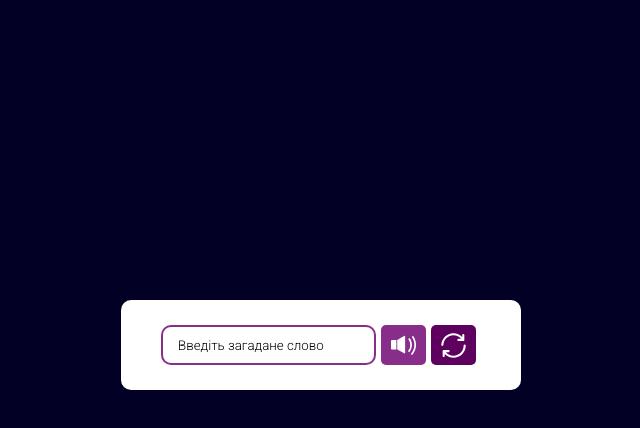
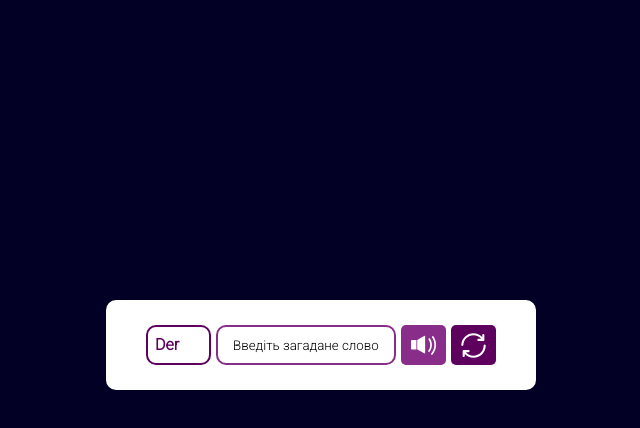
Before and after one commit to ilhmpy/Voicespell, a React (Create React App) app: page / in a window 1280 px wide. Both pictures are taken after a click on the button "ГРАТИ". Shown: the top 428 px of the page, without its empty margins (319-959 px from the left). Built offline with nearby package versions, Linux system fonts and the light colour scheme.

Commit message:
List component

```diff
--- a/src/UI/Button.tsx
+++ b/src/UI/Button.tsx
@@ -26,6 +26,10 @@ export const Button = styled.button<ButtonInterface>`
         fill: #fff;
      }
 
+     &:last-child {
+         margin-right: 0px;
+     }
+
      ${({ small }) => small && `width: 45px; height: 40px;`}
-     ${({ isWork }) => isWork != null && isWork == false && `background: rgb(94, 1, 94);`}
+     ${({ isWork }) => isWork != null && isWork == false && `background: rgb(94, 1, 94); cursor: not-allowed;`}
 `;
--- /dev/null
+++ b/src/UI/List.tsx
@@ -0,0 +1,85 @@
+import styled from "styled-components"
+import { FC, useState } from "react"
+
+interface ListInterface {
+    data: string[];
+    setArtikel: (artikel: string) => void;
+    artikel: string;
+}
+
+interface ListItemContainerInterface {
+    isVision: boolean;
+    length: number;
+}
+
+export const List: FC<ListInterface> = ({
+    data,
+    setArtikel,
+    artikel
+}) => {
+    const [isVision, setIsVision] = useState<boolean>(false);
+
+    const switchListItem = (e: any, idx: number) => {
+        setArtikel(data[idx]);
+    }
+
+    return (
+        <ListContainer onClick={() => setIsVision(!isVision)}>
+            <ListText>{artikel}</ListText>
+            <ListItemContainer
+                isVision={isVision}
+                length={data.length}
+            >
+                {data.map((item, idx) => (
+                    <ListItem key={idx} onClick={(e) => switchListItem(e, idx)}>{item}</ListItem>
+                ))}
+            </ListItemContainer>
+        </ListContainer>
+    )
+}
+
+const ListContainer = styled.div`
+    width: 65px;
+    height: 40px;
+    border: 2px solid rgb(94, 1, 94);
+    border-radius: 10px;
+    margin-right: 5px;
+    padding: 8.4px 7px;
+    color: rgb(94, 1, 94);
+    cursor: pointer;
+    position: relative;
+    transition: 1s;
+    user-select: none;
+`;
+
+const ListItem = styled.div`
+    width: 100%;
+    height: 40px;
+    display: flex;
+    border-bottom: 2px solid rgb(94, 1, 94);
+    display: block;
+    padding: 1px;
+    padding-left: 7px;
+    padding-top: 9px;
+
+    &:hover {
+        background: rgb(94, 1, 94);
+        color: #fff;
+    }
+`;
+
+const ListItemContainer = styled.div<ListItemContainerInterface>`
+    width: 65px;
+    height: ${({ length }) => length && length * 40}px;
+    background: #fff;
+    border-radius: 10px;
+    border: 2px solid rgb(94, 1, 94);
+    position: absolute;
+    left: -1.10px;
+    bottom: -121px;
+    display: ${({ isVision }) => isVision ? "flex" : "none"};
+    flex-wrap: wrap;
+    overflow: hidden;
+`;
+
+const ListText = styled.span``;
--- a/src/UI/index.ts
+++ b/src/UI/index.ts
@@ -1,3 +1,4 @@
 export { Block } from "./Block";
 export { Button } from "./Button";
 export { FlexBlock } from "./FlexBlock";
+export { List } from "./List";
--- a/src/app.styles.tsx
+++ b/src/app.styles.tsx
@@ -11,5 +11,5 @@ export const Modal = styled.div<ModalType>`
    font-family: 'Roboto', sans-serif;
    font-weight: 600;
 
-   ${({ play }) => play ? `width: 400px; height: auto;` : `width: 400px; height: auto;`}
+   ${({ play }) => play ? `width: 430px; height: auto;` : `width: 400px; height: auto;`}
 `;
--- a/src/components/Playing/Playing.tsx
+++ b/src/components/Playing/Playing.tsx
@@ -1,5 +1,5 @@
 import { FlexBlock } from "../../UI/FlexBlock";
-import { Button, Block } from "../../UI";
+import { Button, List } from "../../UI";
 import { ReactComponent as SoundSVG } from "../../static/sound.svg";
 import { ReactComponent as ReplaceSVG } from "../../static/replace.svg";
 import { useEffect, useState } from "react";
@@ -9,29 +9,31 @@ import { WordsInterface } from "../../types";
 export const Playing = () => {
     const [hiddenWord, setHiddenWord] = useState<number>(0);
     const [defaultWords, setDefaultWords] = useState<WordsInterface[]>([
-        { word: 'Tätigkeit', articel: 'die', isVerb: false },
-        { word: 'Fahrkarte', articel: 'die', isVerb: false },
-        { word: 'Verkehr', articel: 'der', isVerb: false },
+        { word: 'Tätigkeit', artikel: 'die', isVerb: false },
+        { word: 'Fahrkarte', artikel: 'die', isVerb: false },
+        { word: 'Verkehr', artikel: 'der', isVerb: false },
         { word: 'ausschreiben', isVerb: true },
         { word: 'abschreiben', isVerb: true },
         { word: 'einfühlen', isVerb: true },
-        { word: 'Entwicklung', articel: 'die', isVerb: false },
-        { word: 'Ergebniss', articel: 'das', isVerb: false },
-        { word: 'Hund', articel: 'der', isVerb: false },
-        { word: 'Hausaufgabe', articel: 'die', isVerb: false },
-        { word: 'Lehrer', articel: 'der', isVerb: false },
-        { word: 'Heft', articel: 'das', isVerb: false },
-        { word: 'Telefon', articel: 'das', isVerb: false },
-        { word: 'Katze', articel: 'die', isVerb: false },
-        { word: 'Oberschenkelknochen', articel: 'der', isVerb: false },
+        { word: 'Entwicklung', artikel: 'die', isVerb: false },
+        { word: 'Ergebniss', artikel: 'das', isVerb: false },
+        { word: 'Hund', artikel: 'der', isVerb: false },
+        { word: 'Hausaufgabe', artikel: 'die', isVerb: false },
+        { word: 'Lehrer', artikel: 'der', isVerb: false },
+        { word: 'Heft', artikel: 'das', isVerb: false },
+        { word: 'Telefon', artikel: 'das', isVerb: false },
+        { word: 'Katze', artikel: 'die', isVerb: false },
+        { word: 'Oberschenkelknochen', artikel: 'der', isVerb: false },
         { word: 'ausmessen', isVerb: true },
-        { word: 'Bewerbung', articel: 'die', isVerb: false },
-        { word: 'Verantwortung', articel: 'die', isVerb: false },
-        { word: 'Satz', articel: 'der', isVerb: false },
-        { word: 'Wort', articel: 'das', isVerb: false }
+        { word: 'Bewerbung', artikel: 'die', isVerb: false },
+        { word: 'Verantwortung', artikel: 'die', isVerb: false },
+        { word: 'Satz', artikel: 'der', isVerb: false },
+        { word: 'Wort', artikel: 'das', isVerb: false }
     ])
     const [words, setWords] = useState<WordsInterface[] | null>(null);
     const [hiddenWordValue, setHiddenWordValue] = useState<string>('');
+    const [artikels, setArtikels] = useState<string[]>(['Der', 'Die', 'Das']);
+    const [artikel, setArtikel] = useState<string>(artikels[0]);
 
     const randomWord = (list: WordsInterface[]) => {
         return Math.floor(Math.random() * list.length);
@@ -74,6 +76,11 @@ export const Playing = () => {
             {words != null && (
                 <div>
                     <FlexBlock justifyContent="left" wrap>
+                        <List
+                            data={artikels}
+                            setArtikel={setArtikel}
+                            artikel={artikel}
+                        />
                         <PlayingInput
                             setValue={setHiddenWordValue}
                             value={hiddenWordValue}
--- a/src/components/Playing/components/PlayingInput.tsx
+++ b/src/components/Playing/components/PlayingInput.tsx
@@ -39,7 +39,7 @@ export const PlayingInput: FC<PlayingInputInteface> = ({
 export const Input = styled.input<InputInterface>`
     display: block;
     padding: 15px;
-    width: 215px;
+    width: 180px;
     height: 40px;
     border: 2px solid rgb(136, 45, 137);
     border-radius: 10px;
--- a/src/types/WordsInterface.ts
+++ b/src/types/WordsInterface.ts
@@ -1,5 +1,5 @@
 export interface WordsInterface {
     word: string;
-    articel?: 'der' | 'die' | 'das';
+    artikel?: 'der' | 'die' | 'das';
     isVerb: boolean;
 }
```
